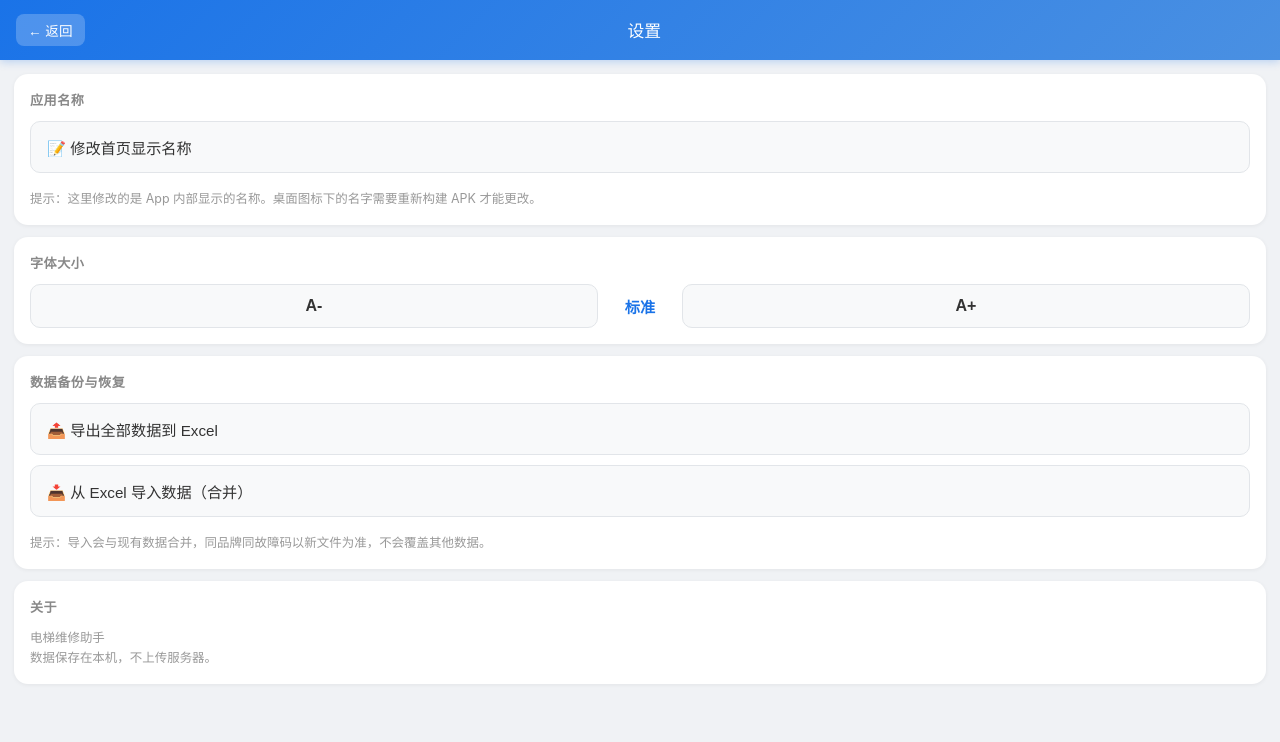
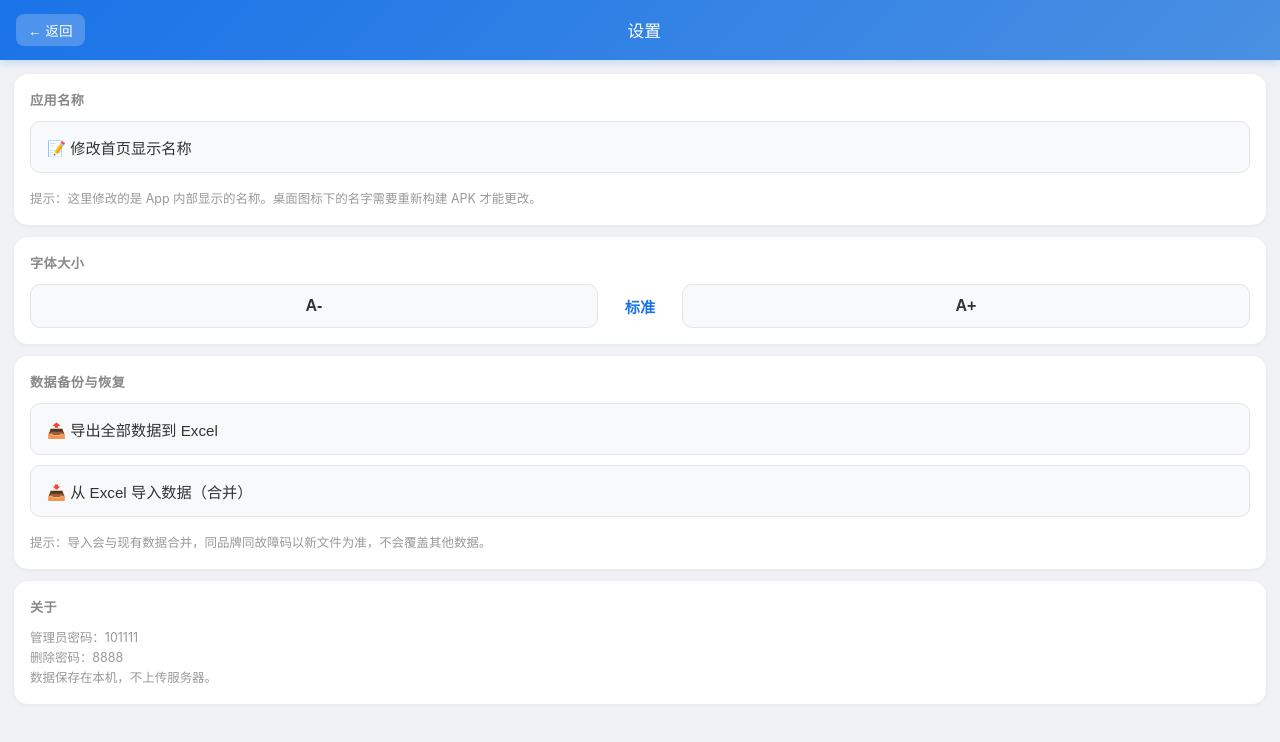
Before and after one commit to cs1169167679/elevator-app, a website: page www/index.html in a window 1280 px wide. Both pictures are taken after a click on the element "⚙️". Drawn offline with Linux system fonts and the light colour scheme.

Commit message:
Fix HTML formatting and add new content

```diff
--- a/www/index.html
+++ b/www/index.html
@@ -70,10 +70,11 @@
         <p class="setting-tip">提示：导入会与现有数据合并，同品牌同故障码以新文件为准，不会覆盖其他数据。</p>
       </div>
 
-           <div class="setting-card">
+      <div class="setting-card">
         <div class="setting-title">关于</div>
         <p class="setting-tip" style="margin-top:0;">
-          电梯维修助手<br>
+          管理员密码：101111<br>
+          删除密码：8888<br>
           数据保存在本机，不上传服务器。
         </p>
       </div>
```
